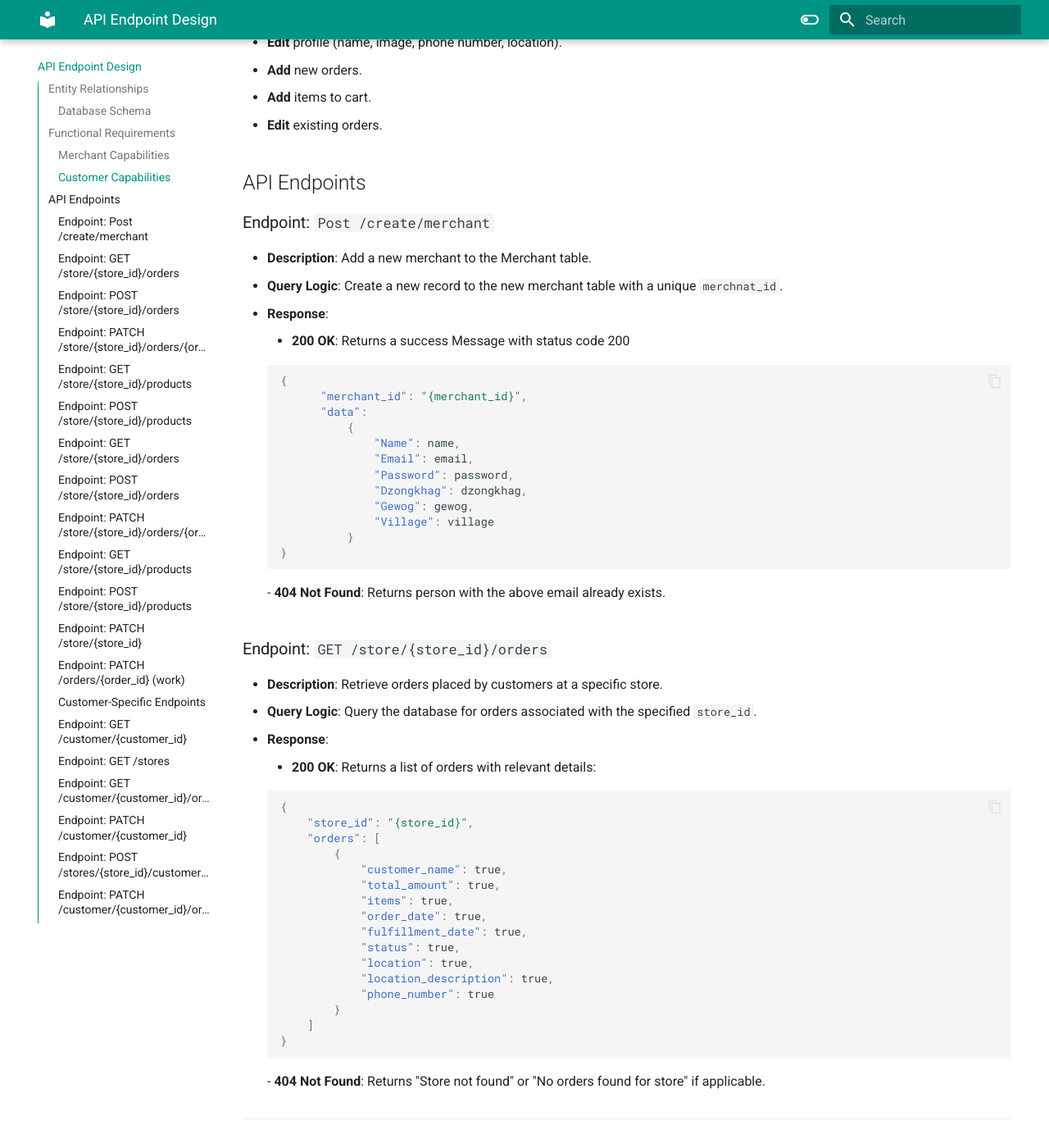
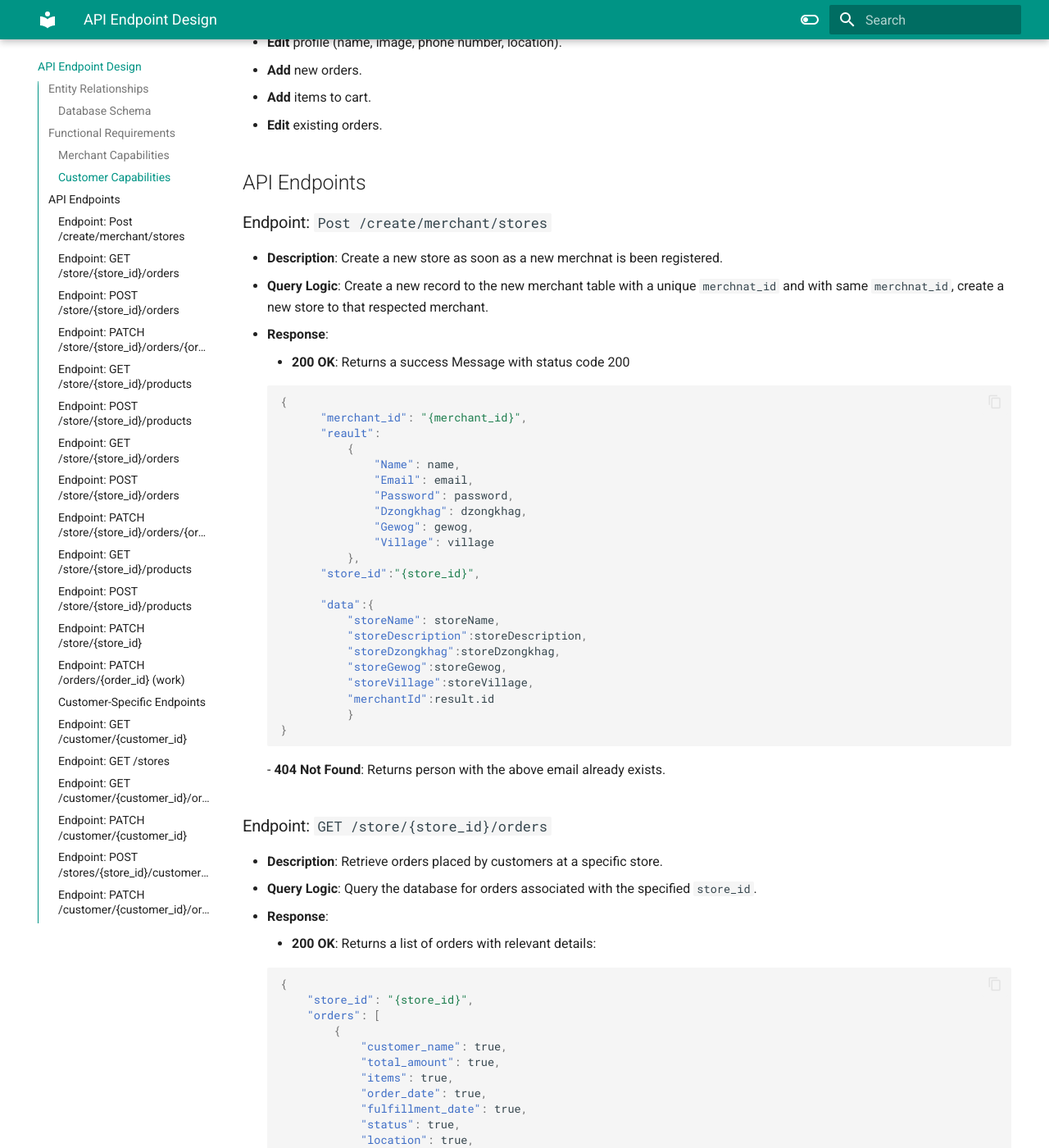
Before and after one commit to CR-CGyeltshen/GrowthDiary, an MkDocs documentation site: the page built from docs/API-endpoint-design.md, in a window 1280 px wide and 1400 px high, scrolled down 1206 px. Shown: the whole window at 82% size. Built offline with MkDocs 1.6.1 and Material for MkDocs 9.7.7, drawn with Linux system fonts in a browser that asks for light colours.

Commit message:
endpoint changes

````diff
--- a/docs/API-endpoint-design.md
+++ b/docs/API-endpoint-design.md
@@ -44,16 +44,16 @@ tags: [CAP]
 
 ## API Endpoints
 
-### Endpoint: `Post /create/merchant`
-- **Description**: Add a new merchant to the Merchant table.
-- **Query Logic**: Create a new record to the new merchant table with a unique `merchnat_id`.
+### Endpoint: `Post /create/merchant/stores`
+- **Description**: Create a new store as soon as a new merchnat is been registered.
+- **Query Logic**: Create a new record to the new merchant table with a unique `merchnat_id` and with same `merchnat_id`, create a new store to that respected merchant.
 - **Response**:
     - **200 OK**: Returns a success Message with status code 200
 
       ```json
       {
             "merchant_id": "{merchant_id}",
-            "data":
+            "reault":
                 {
                     "Name": name,
                     "Email": email,
@@ -61,6 +61,16 @@ tags: [CAP]
                     "Dzongkhag": dzongkhag,
                     "Gewog": gewog,
                     "Village": village
+                },
+            "store_id":"{store_id}",
+
+            "data":{
+                "storeName": storeName,
+                "storeDescription":storeDescription,
+                "storeDzongkhag":storeDzongkhag,
+                "storeGewog":storeGewog,
+                "storeVillage":storeVillage,
+                "merchantId":result.id
                 }
       }
       ```
````
